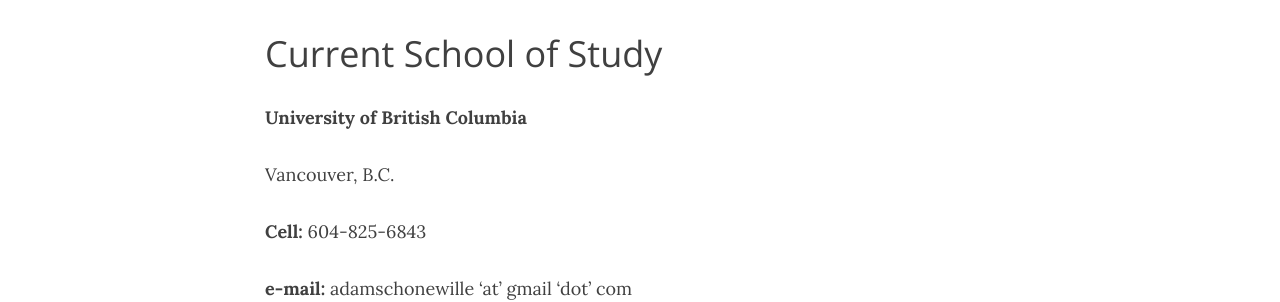
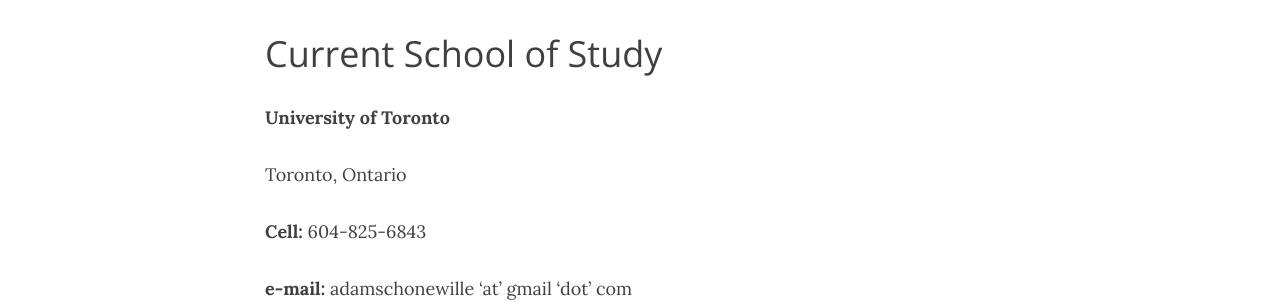
Before and after one commit to adamschonewille/adamschonewille.github.io, a Jekyll site: the page built from contact.md, in a window 1280 px wide and 995 px high. Shown: the part 322-624 px from the top of the window. Built offline with Jekyll 4.4.1, drawn with Linux system fonts in a browser that asks for light colours; nearby versions of some CDN libraries.

Commit message:
changed name of school

```diff
--- a/contact.md
+++ b/contact.md
@@ -5,9 +5,9 @@
 ---
 # Current School of Study
 
-**University of British Columbia**
+**University of Toronto**
 
-Vancouver, B.C.
+Toronto, Ontario
 
 **Cell:** 604-825-6843
 
```
